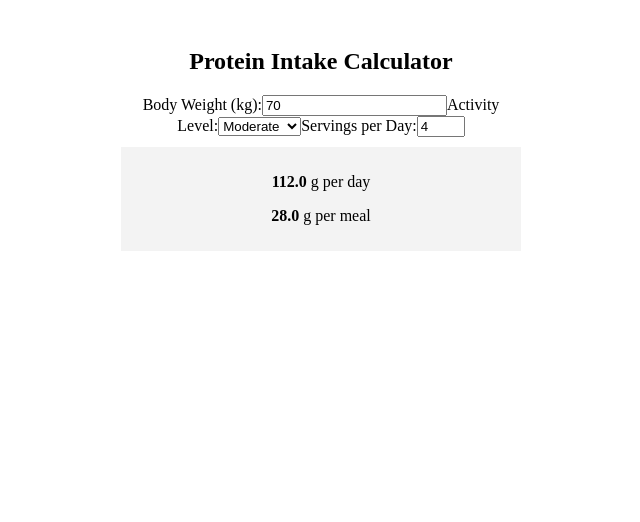
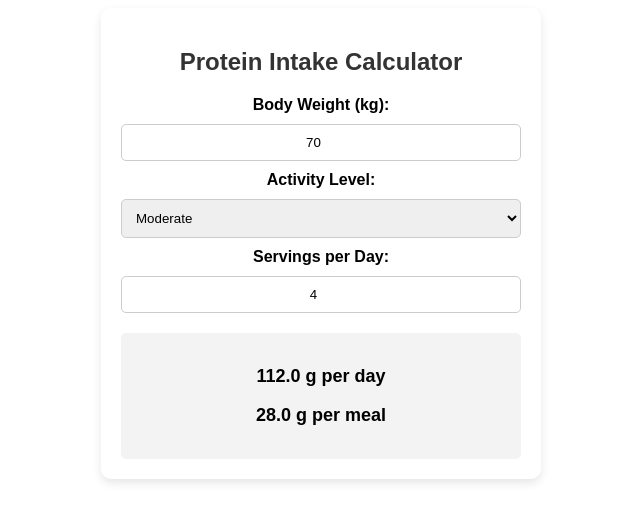
Before and after one commit to Sifrqitt/ghh-protein-calculator, a React (Create React App) app: page / in a window 1280 px wide. Shown: the top 522 px of the page, without its empty margins (319-959 px from the left). Built offline with nearby package versions, Linux system fonts and the light colour scheme.

Commit message:
Update App.js modern styling
Make the app more modern looking with improve UI design to be more user friendly

```diff
--- a/src/App.js
+++ b/src/App.js
@@ -16,23 +16,71 @@ export default function App() {
   const proteinPerMeal = proteinPerDay / servings;
 
   return (
-    <div style={{ maxWidth: "400px", margin: "auto", padding: "20px", textAlign: "center" }}>
-      <h2>Protein Intake Calculator</h2>
+    <div style={{
+      maxWidth: "400px",
+      margin: "auto",
+      padding: "20px",
+      textAlign: "center",
+      background: "#ffffff",
+      borderRadius: "10px",
+      boxShadow: "0px 4px 10px rgba(0, 0, 0, 0.1)",
+      fontFamily: "Arial, sans-serif"
+    }}>
+      <h2 style={{ marginBottom: "20px", color: "#333" }}>Protein Intake Calculator</h2>
 
-      <label>Body Weight (kg):</label>
-      <input type="number" value={weight} onChange={(e) => setWeight(Number(e.target.value))} />
+      <div style={{ display: "flex", flexDirection: "column", gap: "10px" }}>
+        <label style={{ fontWeight: "bold" }}>Body Weight (kg):</label>
+        <input
+          type="number"
+          value={weight}
+          onChange={(e) => setWeight(Number(e.target.value))}
+          style={{
+            padding: "10px",
+            borderRadius: "5px",
+            border: "1px solid #ccc",
+            textAlign: "center"
+          }}
+        />
 
-      <label>Activity Level:</label>
-      <select onChange={(e) => setActivityLevel(e.target.value)} value={activityLevel}>
-        {Object.entries(activityMultipliers).map(([value, label]) => (
-          <option key={value} value={value}>{label}</option>
-        ))}
-      </select>
+        <label style={{ fontWeight: "bold" }}>Activity Level:</label>
+        <select
+          onChange={(e) => setActivityLevel(e.target.value)}
+          value={activityLevel}
+          style={{
+            padding: "10px",
+            borderRadius: "5px",
+            border: "1px solid #ccc"
+          }}
+        >
+          {Object.entries(activityMultipliers).map(([value, label]) => (
+            <option key={value} value={value}>{label}</option>
+          ))}
+        </select>
 
-      <label>Servings per Day:</label>
-      <input type="number" value={servings} min={4} max={8} onChange={(e) => setServings(Number(e.target.value))} />
+        <label style={{ fontWeight: "bold" }}>Servings per Day:</label>
+        <input
+          type="number"
+          value={servings}
+          min={4}
+          max={8}
+          onChange={(e) => setServings(Number(e.target.value))}
+          style={{
+            padding: "10px",
+            borderRadius: "5px",
+            border: "1px solid #ccc",
+            textAlign: "center"
+          }}
+        />
+      </div>
 
-      <div style={{ background: "#f3f3f3", padding: "10px", marginTop: "10px" }}>
+      <div style={{
+        background: "#f3f3f3",
+        padding: "15px",
+        marginTop: "20px",
+        borderRadius: "5px",
+        fontWeight: "bold",
+        fontSize: "18px"
+      }}>
         <p><strong>{proteinPerDay.toFixed(1)}</strong> g per day</p>
         <p><strong>{proteinPerMeal.toFixed(1)}</strong> g per meal</p>
       </div>
```
